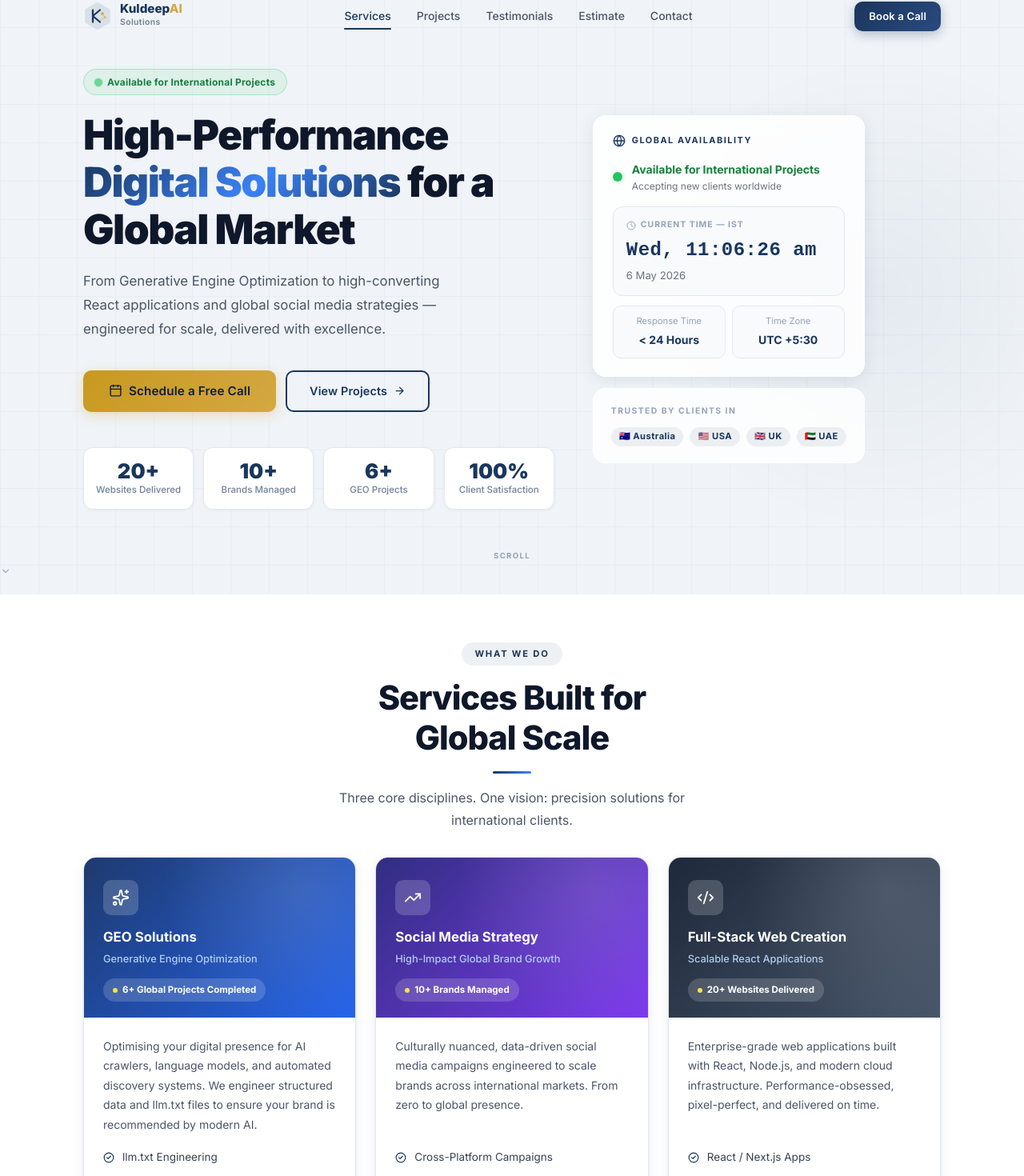
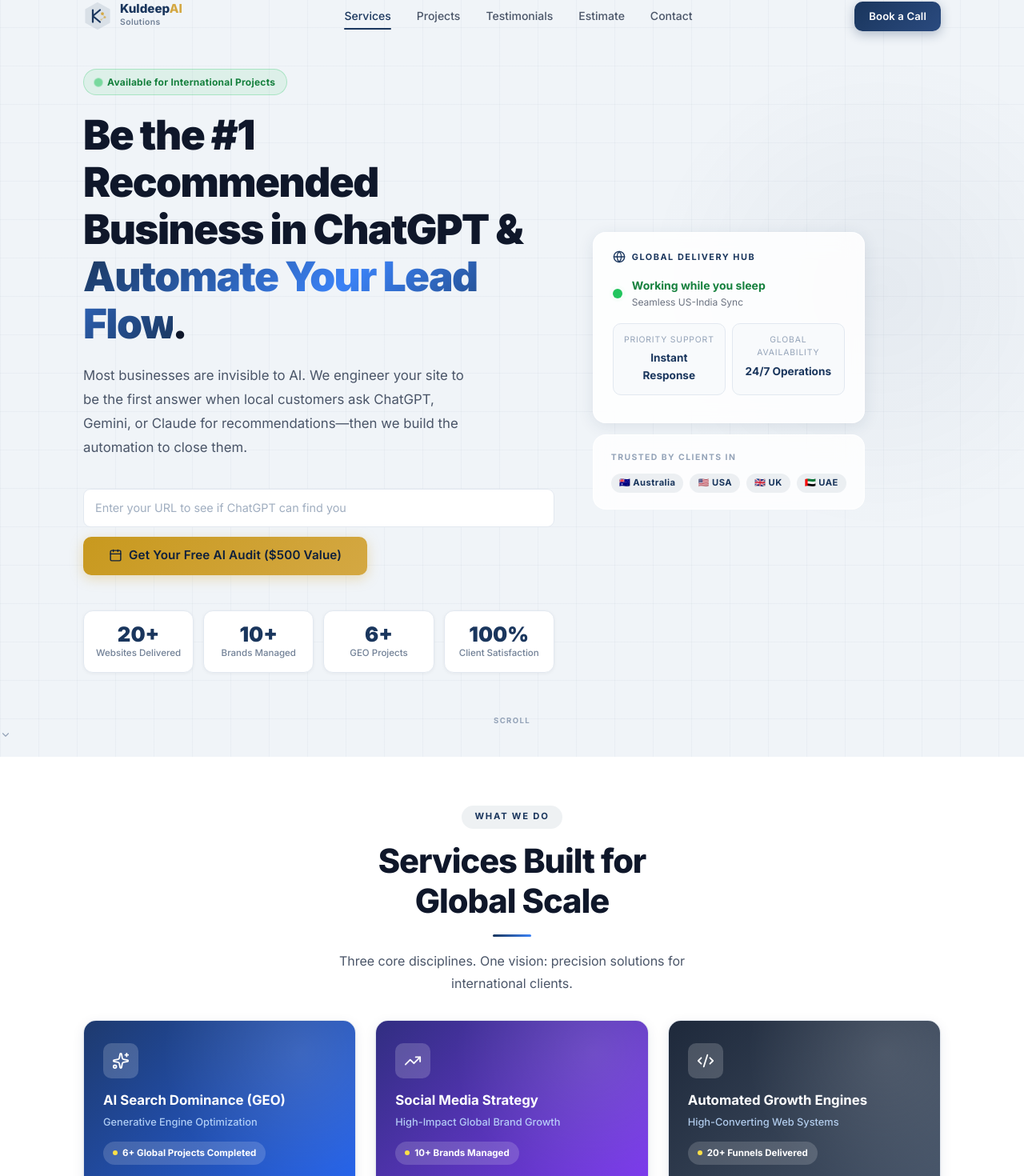
Before and after one commit to Kuldeep0101/kuldeep-ai-solutions, a React (Vite) app: page / in a window 1280 px wide. Shown: the part 14-1484 px from the top of the page at 80% size. Built offline with nearby package versions, Linux system fonts and the light colour scheme.

Commit message:
refactor: Execute Business-Ready CRO audit changes

```diff
--- a/src/components/AvailabilityWidget.jsx
+++ b/src/components/AvailabilityWidget.jsx
@@ -54,7 +54,7 @@ export default function AvailabilityWidget({ compact = false, dark = false }) {
       <div style={{ display: "flex", alignItems: "center", gap: 8, marginBottom: 16 }}>
         <Globe size={16} style={{ color: "#1A365D" }} />
         <span style={{ fontSize: "0.68rem", fontWeight: 700, letterSpacing: "0.14em", textTransform: "uppercase", color: "#1A365D" }}>
-          Global Availability
+          Global Delivery Hub
         </span>
       </div>
 
@@ -65,30 +65,23 @@ export default function AvailabilityWidget({ compact = false, dark = false }) {
           <span style={{ position: "absolute", inset: 0, borderRadius: "50%", background: "#22C55E" }} />
         </div>
         <div>
-          <div style={{ fontSize: "0.875rem", fontWeight: 700, color: "#15803d" }}>Available for International Projects</div>
-          <div style={{ fontSize: "0.75rem", color: "#6B7280" }}>Accepting new clients worldwide</div>
+          <div style={{ fontSize: "0.875rem", fontWeight: 700, color: "#15803d" }}>Working while you sleep</div>
+          <div style={{ fontSize: "0.75rem", color: "#6B7280" }}>Seamless US-India Sync</div>
         </div>
       </div>
 
-      {/* Clock box */}
-      <div style={{ background: "#F8FAFC", border: "1px solid #E2E8F0", borderRadius: 12, padding: "14px 16px", marginBottom: 12 }}>
-        <div style={{ display: "flex", alignItems: "center", gap: 6, marginBottom: 4, color: "#94A3B8" }}>
-          <Clock size={12} />
-          <span style={{ fontSize: "0.65rem", fontWeight: 700, textTransform: "uppercase", letterSpacing: "0.10em" }}>Current Time — IST</span>
+      {/* Details Grid */}
+      <div style={{ display: "grid", gridTemplateColumns: "1fr 1fr", gap: 8, marginBottom: 12 }}>
+        <div style={{ background: "#F8FAFC", border: "1px solid #E2E8F0", borderRadius: 10, padding: "12px", textAlign: "center" }}>
+          <div style={{ fontSize: "0.65rem", color: "#94A3B8", textTransform: "uppercase", letterSpacing: "0.08em", marginBottom: 4 }}>Priority Support</div>
+          <div style={{ fontSize: "0.85rem", fontWeight: 700, color: "#1A365D" }}>Instant Response</div>
         </div>
-        <div style={{ fontFamily: "monospace", fontSize: "1.5rem", fontWeight: 800, color: "#1A365D", letterSpacing: "0.02em" }}>{time}</div>
-        <div style={{ fontSize: "0.82rem", color: "#6B7280", marginTop: 2 }}>{date}</div>
+        <div style={{ background: "#F8FAFC", border: "1px solid #E2E8F0", borderRadius: 10, padding: "12px", textAlign: "center" }}>
+          <div style={{ fontSize: "0.65rem", color: "#94A3B8", textTransform: "uppercase", letterSpacing: "0.08em", marginBottom: 4 }}>Global Availability</div>
+          <div style={{ fontSize: "0.85rem", fontWeight: 700, color: "#1A365D" }}>24/7 Operations</div>
+        </div>
       </div>
 
-      {/* Meta */}
-      <div style={{ display: "grid", gridTemplateColumns: "1fr 1fr", gap: 8 }}>
-        {[["Response Time", "< 24 Hours"], ["Time Zone", "UTC +5:30"]].map(([label, val]) => (
-          <div key={label} style={{ background: "#F8FAFC", border: "1px solid #E2E8F0", borderRadius: 10, padding: "10px 12px", textAlign: "center" }}>
-            <div style={{ fontSize: "0.7rem", color: "#94A3B8", marginBottom: 3 }}>{label}</div>
-            <div style={{ fontSize: "0.875rem", fontWeight: 700, color: "#1A365D" }}>{val}</div>
-          </div>
-        ))}
-      </div>
 
       <style>{`
         @keyframes ping { 75%, 100% { transform: scale(1.8); opacity: 0; } }
--- a/src/components/Contact.jsx
+++ b/src/components/Contact.jsx
@@ -12,16 +12,15 @@ const SOCIALS = [
 
 function validate(f) {
   const e = {};
-  if (!f.name.trim())    e.name = "Name is required.";
   if (!f.email.trim())   e.email = "Email is required.";
   else if (!/^[^\s@]+@[^\s@]+\.[^\s@]+$/.test(f.email)) e.email = "Enter a valid email.";
-  if (!f.message.trim()) e.message = "Message is required.";
-  else if (f.message.trim().length < 20)                 e.message = "At least 20 characters.";
+  if (!f.website.trim())    e.website = "Website URL is required.";
+  if (!f.goal.trim())       e.goal = "Please let us know your goal.";
   return e;
 }
 
 export default function Contact() {
-  const [form, setForm]     = useState({ name: "", email: "", message: "" });
+  const [form, setForm]     = useState({ email: "", website: "", goal: "" });
   const [errors, setErrors] = useState({});
   const [sent, setSent]     = useState(false);
   const [busy, setBusy]     = useState(false);
@@ -44,10 +43,10 @@ export default function Contact() {
         headers: { "Content-Type": "application/json", Accept: "application/json" },
         body: JSON.stringify({
           access_key: "f14b3dc4-d0d2-4501-8dc9-6afbb019d8ab",
-          name: form.name,
           email: form.email,
-          message: form.message,
-          subject: "New Inquiry from Kuldeep AI Solutions Portfolio",
+          website: form.website,
+          message: `Goal: ${form.goal}\nWebsite: ${form.website}`,
+          subject: "New Free AI Audit Request — Kuldeep AI Solutions",
           from_name: "Portfolio Notification",
         }),
       });
@@ -55,11 +54,10 @@ export default function Contact() {
       const result = await res.json();
       if (result.success) {
         setSent(true);
-      } else {
-        setErrors({ message: "Failed to send message. Please email me directly." });
+        setErrors({ form: "Failed to send request. Please email me directly." });
       }
     } catch (error) {
-      setErrors({ message: "Network error. Please email me directly." });
+      setErrors({ form: "Network error. Please email me directly." });
     }
     setBusy(false);
   };
@@ -115,7 +113,7 @@ export default function Contact() {
                   <Phone size={15} color="white" />
                 </div>
                 <div>
-                  <div style={{ fontSize: "0.65rem", fontWeight: 700, letterSpacing: "0.1em", textTransform: "uppercase", color: "#93C5FD", marginBottom: 2 }}>WhatsApp / Phone</div>
+                  <div style={{ fontSize: "0.65rem", fontWeight: 700, letterSpacing: "0.1em", textTransform: "uppercase", color: "#93C5FD", marginBottom: 2 }}>Global Support: WhatsApp / Call</div>
                   <div style={{ fontSize: "0.875rem", fontWeight: 500, color: "#BFDBFE" }}>{CONTACT.phone}</div>
                 </div>
               </a>
@@ -160,19 +158,8 @@ export default function Contact() {
             <div style={{ background: "white", border: "1px solid #E2E8F0", borderRadius: 16, padding: "36px 32px", boxShadow: "0 2px 12px rgba(26,54,93,0.06)" }}>
               {!sent ? (
                 <form onSubmit={submit} noValidate>
-                  <h3 style={{ fontSize: "1.05rem", fontWeight: 700, color: "#111827", marginBottom: 24 }}>Send a Message</h3>
+                  <h3 style={{ fontSize: "1.05rem", fontWeight: 700, color: "#111827", marginBottom: 24 }}>Request Your Free AI Audit</h3>
                   <div style={{ display: "flex", flexDirection: "column", gap: 18 }}>
-
-                    {/* Name */}
-                    <div>
-                      <label htmlFor="c-name" style={{ display: "block", fontSize: "0.84rem", fontWeight: 600, color: "#374151", marginBottom: 6 }}>
-                        Full Name <span style={{ color: "#EF4444" }}>*</span>
-                      </label>
-                      <input id="c-name" type="text" name="name" value={form.name} onChange={change}
-                        placeholder="John Smith"
-                        className={`form-field${errors.name ? " form-field-error" : ""}`} />
-                      {errors.name && <p style={{ fontSize: "0.78rem", color: "#EF4444", marginTop: 4 }}>{errors.name}</p>}
-                    </div>
 
                     {/* Email */}
                     <div>
@@ -180,26 +167,40 @@ export default function Contact() {
                         Email Address <span style={{ color: "#EF4444" }}>*</span>
                       </label>
                       <input id="c-email" type="email" name="email" value={form.email} onChange={change}
-                        placeholder="john@company.com"
+                        placeholder="you@company.com"
                         className={`form-field${errors.email ? " form-field-error" : ""}`} />
                       {errors.email && <p style={{ fontSize: "0.78rem", color: "#EF4444", marginTop: 4 }}>{errors.email}</p>}
                     </div>
 
-                    {/* Message */}
+                    {/* Website */}
                     <div>
-                      <label htmlFor="c-msg" style={{ display: "block", fontSize: "0.84rem", fontWeight: 600, color: "#374151", marginBottom: 6 }}>
-                        Message <span style={{ color: "#EF4444" }}>*</span>
+                      <label htmlFor="c-website" style={{ display: "block", fontSize: "0.84rem", fontWeight: 600, color: "#374151", marginBottom: 6 }}>
+                        Your Website URL <span style={{ color: "#EF4444" }}>*</span>
                       </label>
-                      <textarea id="c-msg" name="message" value={form.message} onChange={change}
-                        rows={6} placeholder="Tell me about your project goals, timeline, and key requirements..."
-                        className={`form-field${errors.message ? " form-field-error" : ""}`}
-                        style={{ resize: "none" }} />
-                      {errors.message && <p style={{ fontSize: "0.78rem", color: "#EF4444", marginTop: 4 }}>{errors.message}</p>}
+                      <input id="c-website" type="url" name="website" value={form.website} onChange={change}
+                        placeholder="https://yourclinic.com"
+                        className={`form-field${errors.website ? " form-field-error" : ""}`} />
+                      {errors.website && <p style={{ fontSize: "0.78rem", color: "#EF4444", marginTop: 4 }}>{errors.website}</p>}
+                    </div>
+
+                    {/* Goal */}
+                    <div>
+                      <label htmlFor="c-goal" style={{ display: "block", fontSize: "0.84rem", fontWeight: 600, color: "#374151", marginBottom: 6 }}>
+                        What is your #1 Goal? <span style={{ color: "#EF4444" }}>*</span>
+                      </label>
+                      <select id="c-goal" name="goal" value={form.goal} onChange={change}
+                        className={`form-field${errors.goal ? " form-field-error" : ""}`} style={{ appearance: "auto" }}>
+                        <option value="" disabled>Select an option...</option>
+                        <option value="More Leads">More Leads</option>
+                        <option value="Better Visibility">Better Visibility</option>
+                        <option value="Automation">Lead Automation</option>
+                      </select>
+                      {errors.goal && <p style={{ fontSize: "0.78rem", color: "#EF4444", marginTop: 4 }}>{errors.goal}</p>}
                     </div>
 
                     <button type="submit" disabled={busy}
                       className="btn btn-primary"
-                      style={{ width: "100%", opacity: busy ? 0.7 : 1, cursor: busy ? "wait" : "pointer" }}
+                      style={{ width: "100%", height: 48, opacity: busy ? 0.7 : 1, cursor: busy ? "wait" : "pointer" }}
                       id="contact-submit">
                       {busy ? (
                         <span style={{ display: "flex", alignItems: "center", gap: 8 }}>
@@ -207,9 +208,9 @@ export default function Contact() {
                             <circle cx="12" cy="12" r="10" stroke="currentColor" strokeWidth="4" strokeOpacity="0.25"/>
                             <path fill="currentColor" d="M4 12a8 8 0 018-8V0C5.373 0 0 5.373 0 12h4z"/>
                           </svg>
-                          Sending...
+                          Analyzing...
                         </span>
-                      ) : <><Send size={15} /> Send Message</>}
+                      ) : <><Send size={15} /> Request Free Audit</>}
                     </button>
                   </div>
                 </form>
--- a/src/components/Hero.jsx
+++ b/src/components/Hero.jsx
@@ -44,28 +44,29 @@ export default function Hero() {
             {/* Headline */}
             <motion.h1 {...fade(0.2)}
               style={{ fontSize: "clamp(2rem, 4vw, 3.25rem)", fontWeight: 900, lineHeight: 1.15, letterSpacing: "-0.03em", color: "#0F172A", marginBottom: 20 }}>
-              High-Performance{" "}
-              <span className="grad-text">Digital Solutions</span>{" "}
-              for a Global Market
+              Be the #1 Recommended Business in ChatGPT &amp; <span className="grad-text">Automate Your Lead Flow</span>.
             </motion.h1>
 
             <motion.p {...fade(0.3)}
               style={{ fontSize: "1.05rem", color: "#4A5568", lineHeight: 1.8, maxWidth: 480, marginBottom: 36 }}>
-              From Generative Engine Optimization to high-converting React applications and
-              global social media strategies — engineered for scale, delivered with excellence.
+              Most businesses are invisible to AI. We engineer your site to be the first answer when local customers ask ChatGPT, Gemini, or Claude for recommendations—then we build the automation to close them.
             </motion.p>
 
-            {/* CTAs */}
-            <motion.div {...fade(0.4)} style={{ display: "flex", gap: 12, flexWrap: "wrap", marginBottom: 44 }}>
-              <a href="https://calendly.com/ks71156/strategy-session" target="_blank" rel="noopener noreferrer"
-                className="btn btn-gold" id="hero-cta-calendly">
-                <Calendar size={17} />
-                Schedule a Free Call
-              </a>
-              <button className="btn btn-outline" onClick={() => scrollTo("#projects")} id="hero-cta-projects">
-                View Projects
-                <ArrowRight size={15} />
-              </button>
+            {/* Quick Scan & CTAs */}
+            <motion.div {...fade(0.4)} style={{ marginBottom: 44 }}>
+              <form onSubmit={(e) => { e.preventDefault(); scrollTo("#contact"); }} style={{ display: "flex", gap: 12, flexWrap: "wrap", alignItems: "center" }}>
+                <input
+                  type="url"
+                  placeholder="Enter your URL to see if ChatGPT can find you"
+                  className="form-field"
+                  style={{ flex: 1, minWidth: 260, height: 48, background: "white" }}
+                  required
+                />
+                <button type="submit" className="btn btn-gold" style={{ height: 48, whiteSpace: "nowrap" }} id="hero-cta-audit">
+                  <Calendar size={17} />
+                  Get Your Free AI Audit ($500 Value)
+                </button>
+              </form>
             </motion.div>
 
             {/* Stats */}
@@ -119,6 +120,7 @@ export default function Hero() {
           #hero > .container > div > div:first-child > div[style*="grid-template-columns: repeat(4"] {
             grid-template-columns: repeat(2, 1fr) !important;
           }
+          #hero-cta-audit { width: 100%; box-shadow: 0 8px 32px rgba(212,168,67,0.5) !important; font-size: 1rem !important; }
         }
       `}</style>
     </section>
--- a/src/data.js
+++ b/src/data.js
@@ -6,7 +6,7 @@ export const SERVICES = [
   {
     id: "geo",
     icon: "Sparkles",
-    title: "GEO Solutions",
+    title: "AI Search Dominance (GEO)",
     subtitle: "Generative Engine Optimization",
     description:
       "Optimising your digital presence for AI crawlers, language models, and automated discovery systems. We engineer structured data and llm.txt files to ensure your brand is recommended by modern AI.",
@@ -30,12 +30,12 @@ export const SERVICES = [
   {
     id: "web",
     icon: "Code2",
-    title: "Full-Stack Web Creation",
-    subtitle: "Scalable React Applications",
+    title: "Automated Growth Engines",
+    subtitle: "High-Converting Web Systems",
     description:
-      "Enterprise-grade web applications built with React, Node.js, and modern cloud infrastructure. Performance-obsessed, pixel-perfect, and delivered on time.",
-    stats: "20+ Websites Delivered",
-    highlights: ["React / Next.js Apps", "REST & GraphQL APIs", "Cloud Deployment", "SEO Optimisation"],
+      "We don't just build websites; we engineer high-performance conversion funnels. Once AI sends traffic your way, our automated systems turn those visitors into booked clients.",
+    stats: "20+ Funnels Delivered",
+    highlights: ["Automated Booking Flows", "High-Converting UI/UX", "CRM Integrations", "Speed Optimization"],
     colorFrom: "#1E293B",
     colorTo: "#475569",
   },
@@ -68,11 +68,11 @@ export const PROJECTS = [
   },
   {
     id: 4,
-    title: "Tech Startup LLM Discoverability",
-    category: "GEO Solutions",
-    description: "Comprehensive GEO strategy ensuring the startup's brand narrative is accurately represented in Claude and Gemini.",
-    tags: ["GEO", "AI Optimization", "Content"],
-    region: "APAC",
+    title: "High-End Dental Clinic — Local SEO & AI",
+    category: "Traditional Business",
+    description: "Engineered llm.txt and automated lead capture, resulting in a 30% increase in AI-driven inquiries and booked consultations.",
+    tags: ["Lead Capture", "GEO", "Automation"],
+    region: "Americas",
   },
   {
     id: 5,
```
